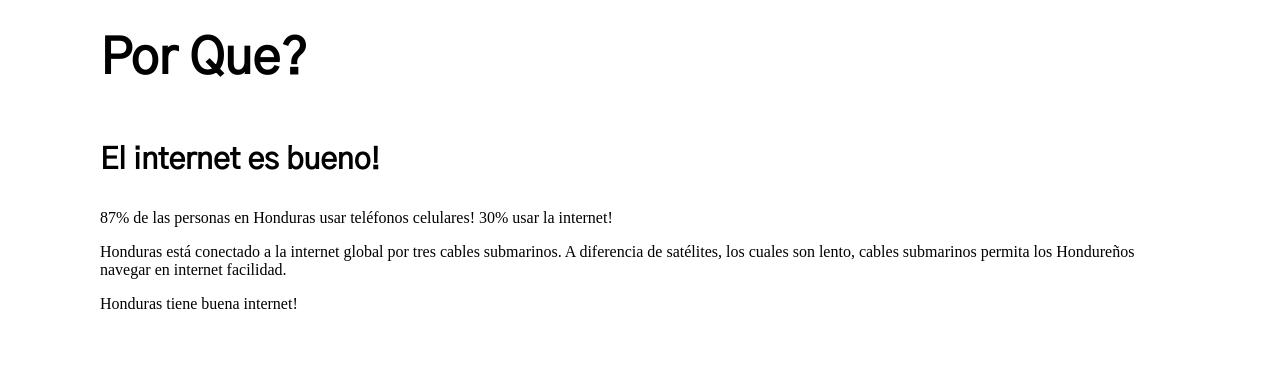
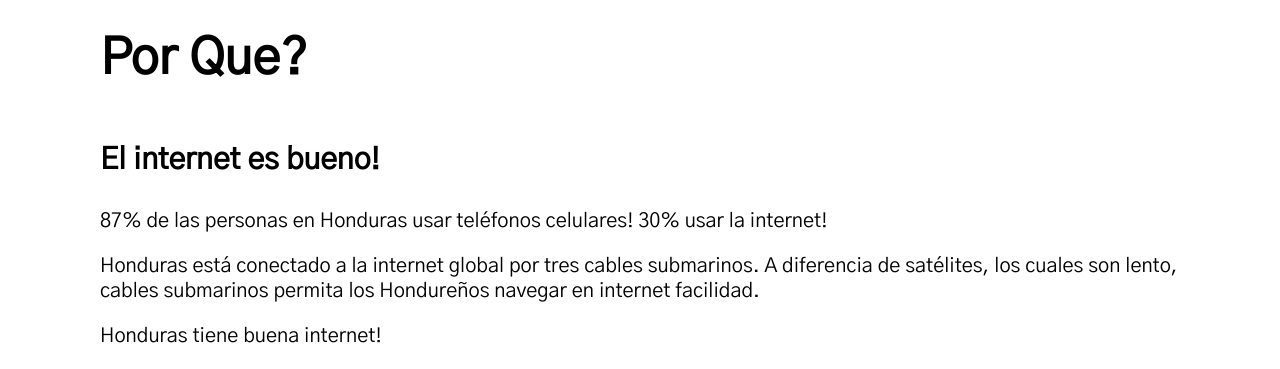
Before and after one commit to nitroxplunge/honduras, a plain HTML site: page index.html in a window 1280 px wide. Shown: the part 822-1191 px from the top of the page. Before the commit the page ends 1151 px from the top, so only its background shows below. Drawn offline with nearby package versions, Linux system fonts and the light colour scheme.

Commit message:
Update main.css

```diff
--- a/main.css
+++ b/main.css
@@ -13,6 +13,11 @@ body {
 .header {
     font-size: 30px;
     font-weight: bold;
+    font-family: 'Gothic A1', sans-serif;
+}
+
+p {
+    font-size: 20px;
     font-family: 'Gothic A1', sans-serif;
 }
 
```
